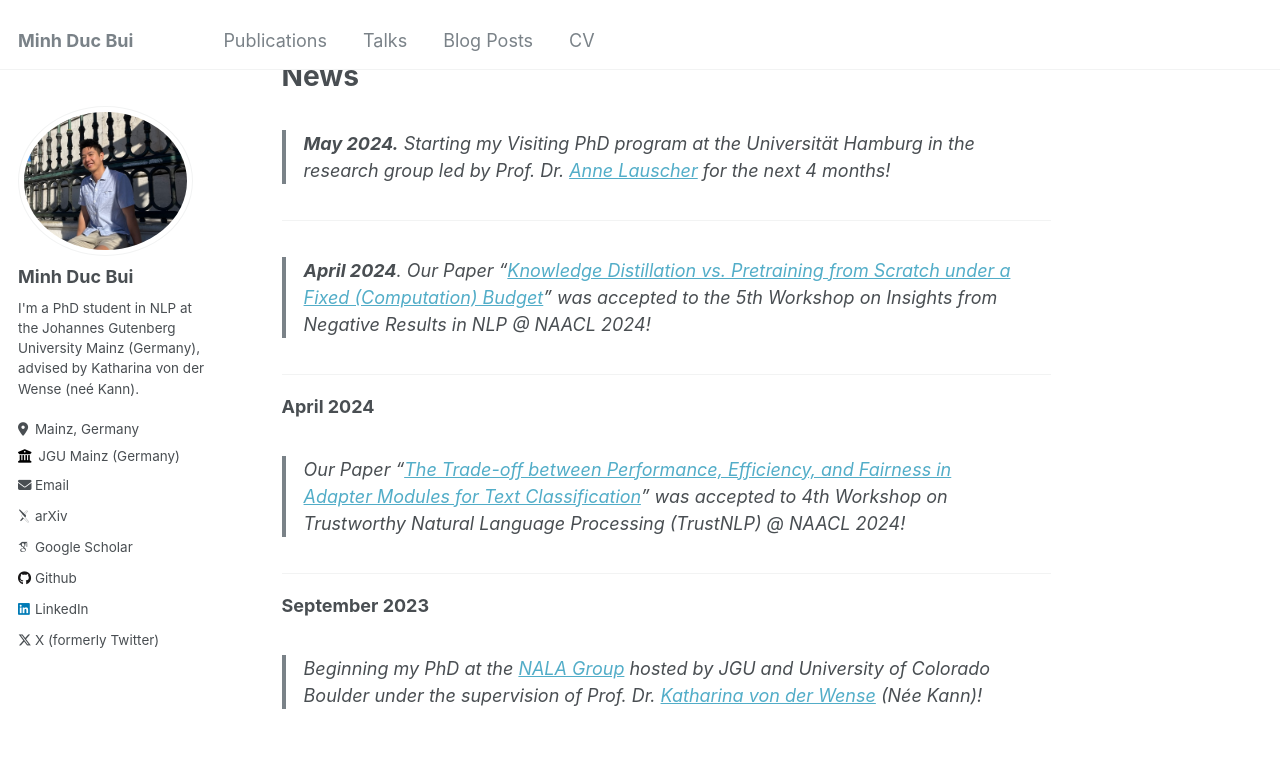
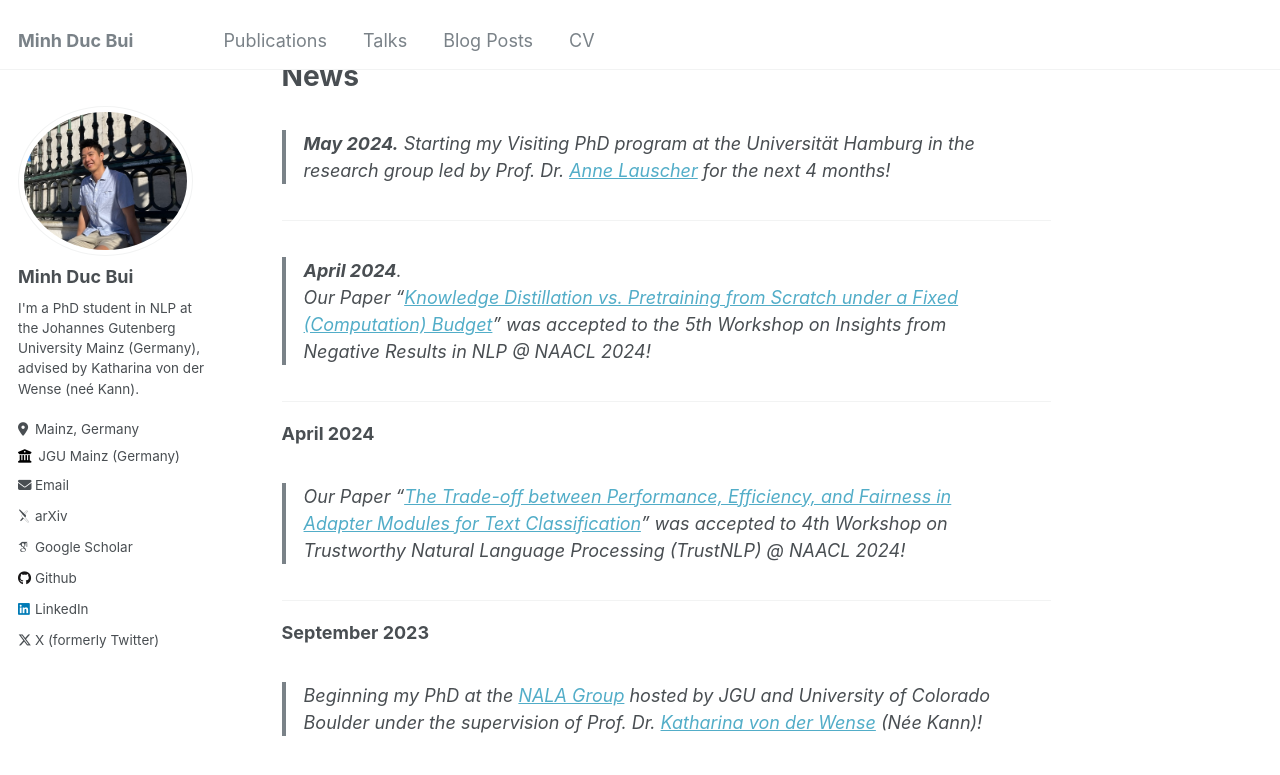
Before and after one commit to MinhDucBui/minhducbui.github.io, a Jekyll site: the page built from _pages/about.md, in a window 1280 px wide and 900 px high, scrolled down 405 px. Shown: the top 775 px of the window. Built offline with Jekyll 4.4.1, drawn with Linux system fonts in a browser that asks for light colours; some web fonts are replaced.

```diff
--- a/_pages/about.md
+++ b/_pages/about.md
@@ -20,8 +20,7 @@ News
 ---
 
 
-> **April 2024**.
-Our Paper "[Knowledge Distillation vs. Pretraining from Scratch under a Fixed (Computation) Budget](https://arxiv.org/abs/2404.19319)" was accepted to the 5th Workshop on Insights from Negative Results in NLP @ NAACL 2024!
+> **April 2024**.<br> Our Paper "[Knowledge Distillation vs. Pretraining from Scratch under a Fixed (Computation) Budget](https://arxiv.org/abs/2404.19319)" was accepted to the 5th Workshop on Insights from Negative Results in NLP @ NAACL 2024!
 
 ---
 
```
